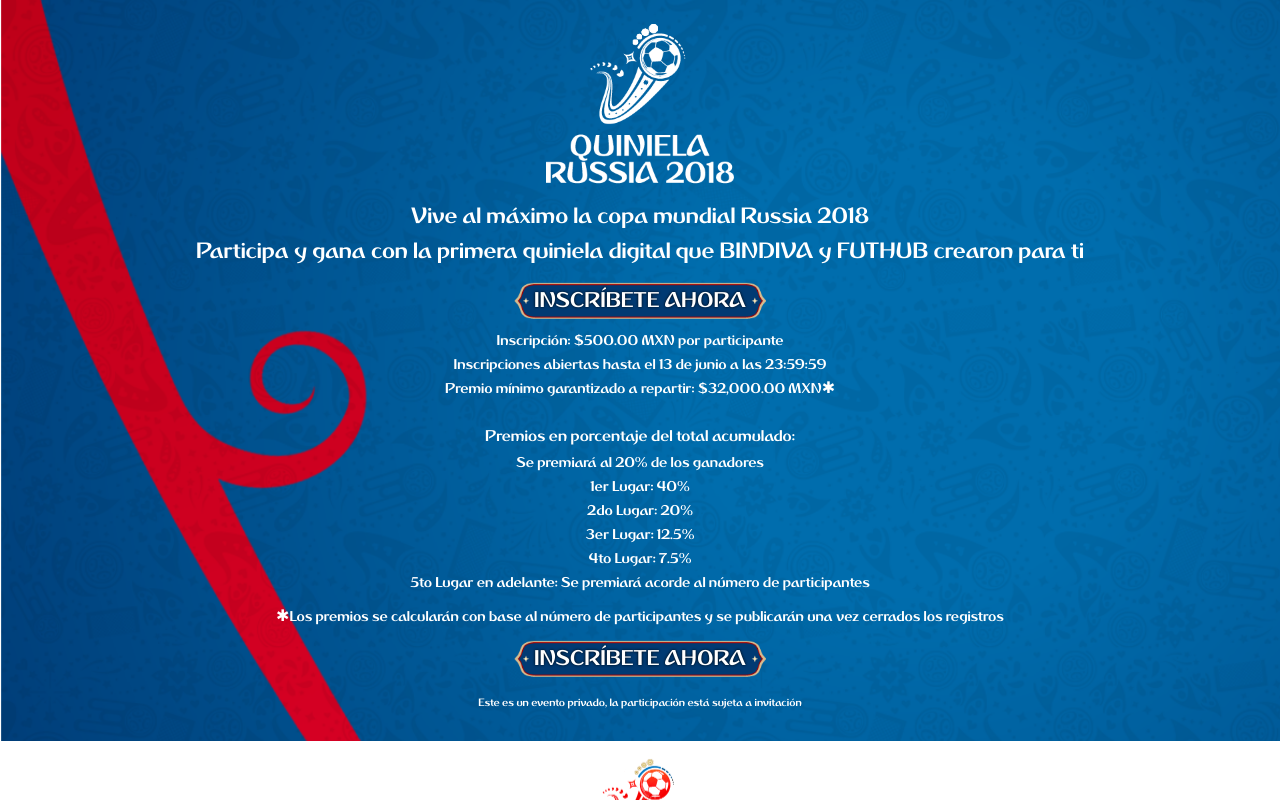
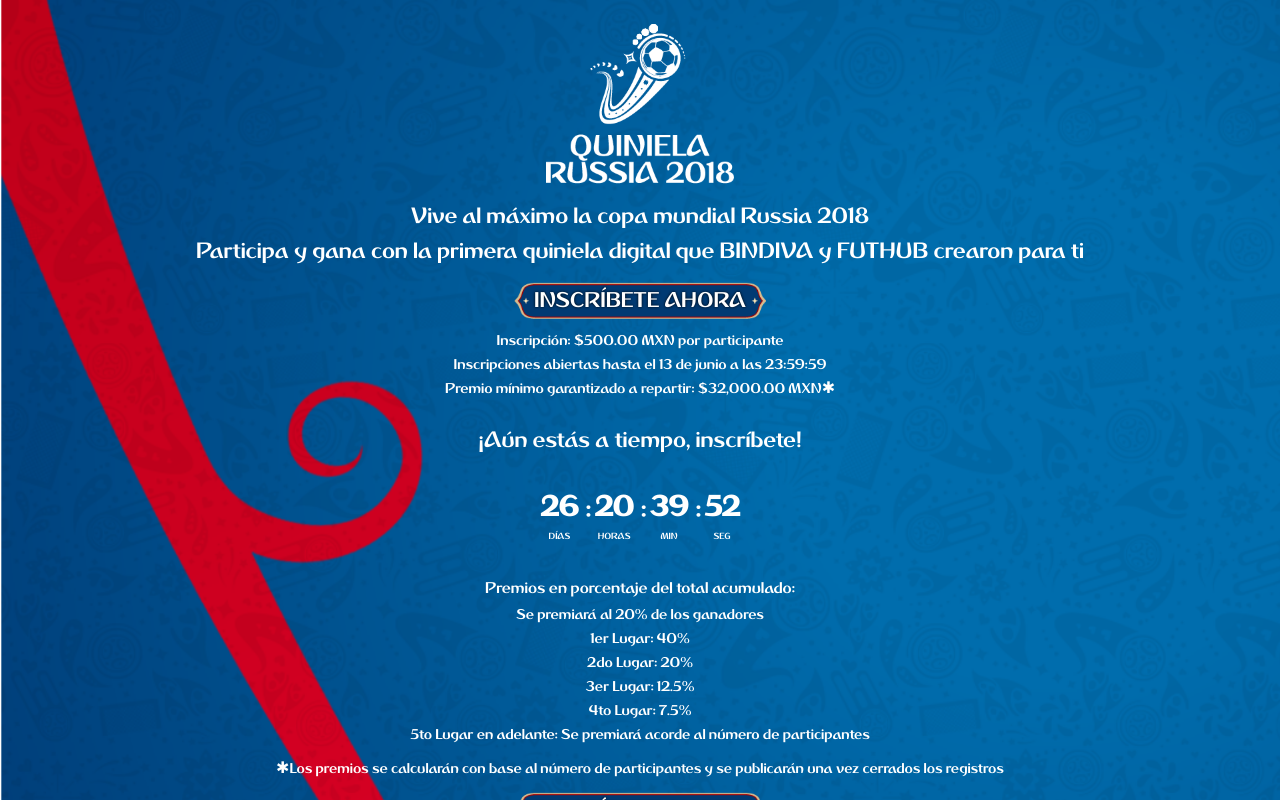
Before and after one commit to ChibiChanNya/QuinielaRusia, a Vue app in the folder quiniela/: page / in a window 1280 px wide. Shown: the top 800 px of the page. Built offline with nearby package versions, Linux system fonts and the light colour scheme; no server answers; what vue-tabs-component would draw is missing.

Commit message:
Countdown

```diff
--- /dev/null
+++ b/quiniela/src/components/Countdown.vue
@@ -0,0 +1,142 @@
+<template>
+  <ul class="vuejs-countdown">
+    <li v-if="days > 0">
+      <p class="digit">{{ days | twoDigits }}</p>
+      <p class="text">{{ days > 1 ? 'días' : 'día' }}</p>
+    </li>
+    <li>
+      <p class="digit">{{ hours | twoDigits }}</p>
+      <p class="text">{{ hours > 1 ? 'horas' : 'hora' }}</p>
+    </li>
+    <li>
+      <p class="digit">{{ minutes | twoDigits }}</p>
+      <p class="text">min</p>
+    </li>
+    <li>
+      <p class="digit">{{ seconds | twoDigits }}</p>
+      <p class="text">Seg</p>
+    </li>
+  </ul>
+</template>
+
+<script>
+  let interval = null;
+
+  export default {
+    name: 'vuejsCountDown',
+    props: {
+      deadline: {
+        type: String
+      },
+      end: {
+        type: String
+      },
+      stop: {
+        type: Boolean
+      }
+    },
+    data() {
+      return {
+        now: Math.trunc((new Date()).getTime() / 1000),
+        date: null,
+        diff: 0
+      }
+    },
+    created() {
+      if (!this.deadline && !this.end) {
+        throw new Error("Missing props 'deadline' or 'end'");
+      }
+
+      let endTime = this.deadline ? this.deadline : this.end;
+      this.date = Math.trunc(Date.parse(endTime.replace(/-/g, "/")) / 1000);
+
+      if (!this.date) {
+        throw new Error("Invalid props value, correct the 'deadline' or 'end'");
+      }
+
+      interval = setInterval(() => {
+        this.now = Math.trunc((new Date()).getTime() / 1000);
+      }, 1000);
+    },
+    computed: {
+      seconds() {
+        return Math.trunc(this.diff) % 60
+      },
+
+      minutes() {
+        return Math.trunc(this.diff / 60) % 60
+      },
+
+      hours() {
+        return Math.trunc(this.diff / 60 / 60) % 24
+      },
+
+      days() {
+        return Math.trunc(this.diff / 60 / 60 / 24)
+      }
+    },
+    watch: {
+      now(value) {
+        this.diff = this.date - this.now;
+        if(this.diff <= 0 || this.stop){
+          this.diff = 0;
+          // Remove interval
+          clearInterval(interval);
+        }
+      }
+    },
+    filters: {
+      twoDigits(value) {
+        if ( value.toString().length <= 1 ) {
+          return '0'+value.toString()
+        }
+        return value.toString()
+      }
+    },
+    destroyed() {
+      clearInterval(interval);
+    }
+  }
+</script>
+<style>
+  .vuejs-countdown {
+    padding: 0;
+    margin: 0;
+  }
+  .vuejs-countdown li {
+    display: inline-block;
+    margin: 0 8px;
+    text-align: center;
+    position: relative;
+  }
+  .vuejs-countdown li p {
+    margin: 0;
+  }
+  .vuejs-countdown li:after {
+    content: ":";
+    position: absolute;
+    top: 0;
+    right: -13px;
+    font-size: 32px;
+  }
+  .vuejs-countdown li:first-of-type {
+    margin-left: 0;
+  }
+  .vuejs-countdown li:last-of-type {
+    margin-right: 0;
+  }
+  .vuejs-countdown li:last-of-type:after {
+    content: "";
+  }
+  .vuejs-countdown .digit {
+    font-size: 32px;
+    font-weight: 600;
+    line-height: 1.4;
+    margin-bottom: 0;
+  }
+  .vuejs-countdown .text {
+    text-transform: uppercase;
+    margin-bottom: 0;
+    font-size: 10px;
+  }
+</style>
--- a/quiniela/src/components/Footer.vue
+++ b/quiniela/src/components/Footer.vue
@@ -1,6 +1,5 @@
 <template>
   <footer>
-    <!--<img src="../assets/Footer/separador.png">-->
     <div class="row">
       <router-link to="/"><img style="max-height: 150px" src="../assets/Footer/logo_quiniela.png"></router-link>
     </div>
--- a/quiniela/src/components/Home.vue
+++ b/quiniela/src/components/Home.vue
@@ -15,6 +15,9 @@
       <p>Inscripciones abiertas hasta el 13 de junio a las 23:59:59</p>
       <p>Premio mínimo garantizado a repartir: $32,000.00 MXN<span class="asterisk">&#x2731;</span></p>
       <br>
+      <h1>¡Aún estás a tiempo, inscríbete!</h1>
+
+      <Countdown style="margin: 30px 0" end="June 14, 2018"></Countdown>
 
       <h3>Premios en porcentaje del total acumulado:</h3>
       <p>Se premiará al 20% de los ganadores</p>
@@ -40,11 +43,13 @@
 <script>
   import Footer from './Footer';
   import { isLoggedIn } from '../../utils/auth';
+  import Countdown from './Countdown'
 
   export default {
     name: 'Home',
     components: {
-      Footer
+      Footer,
+      Countdown
     },
     data() {
       return {
--- a/quiniela/src/components/Match.vue
+++ b/quiniela/src/components/Match.vue
@@ -1,16 +1,16 @@
 <template>
   <div class="row match">
-    <div class="col-xs-4">
+    <div class="col-xs-4 no-padding">
       <img class="flag" v-bind:src='local_flag_url'><br>
       <span class="country-name" v-bind:class="{winner: winner ==='local',loser: winner ==='visitor'}">{{matchModel.local_team}}</span><br>
       <span class="score"><input min="0" max="99" v-model="matchModel.localScore" type="number"></span>
     </div>
-    <div class="col-xs-4 date-location">
+    <div class="col-xs-4 date-location no-padding">
       <div >{{matchModel.date}}-2018</div>
       <div >{{matchModel.time}} Hrs</div>
       <span >{{matchModel.location}}</span>
     </div>
-    <div class="col-xs-4">
+    <div class="col-xs-4 no-padding">
       <img class="flag" v-bind:src='visitor_flag_url'><br>
       <span class="country-name" v-bind:class="{winner: winner ==='visitor',loser: winner ==='local'}">{{matchModel.visitor_team}}</span><br>
       <span class="score"><input min="0" max="99" v-model="matchModel.visitorScore" type="number"></span>
@@ -104,4 +104,8 @@
     text-align: center;
     padding-left: 5px;
   }
+
+  .no-padding{
+    padding: 0;
+  }
 </style>
```
